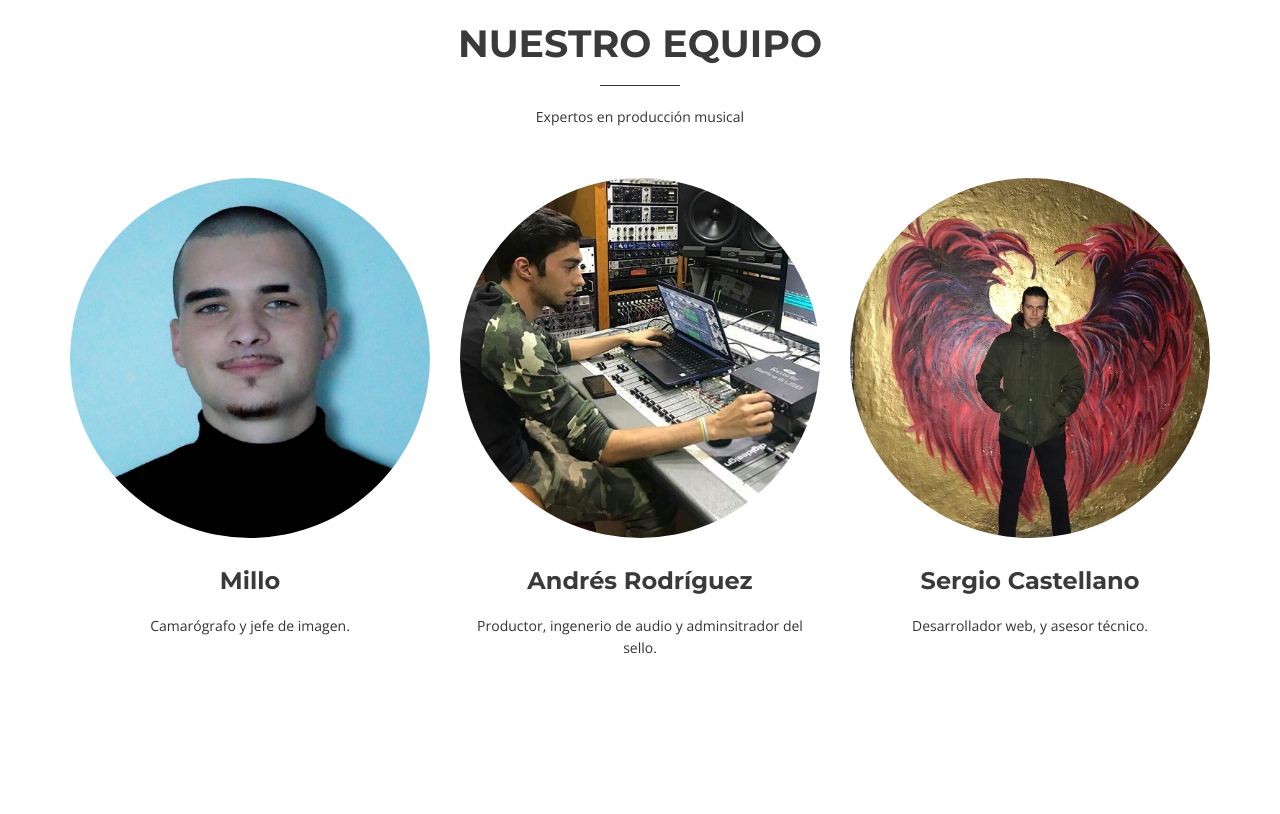
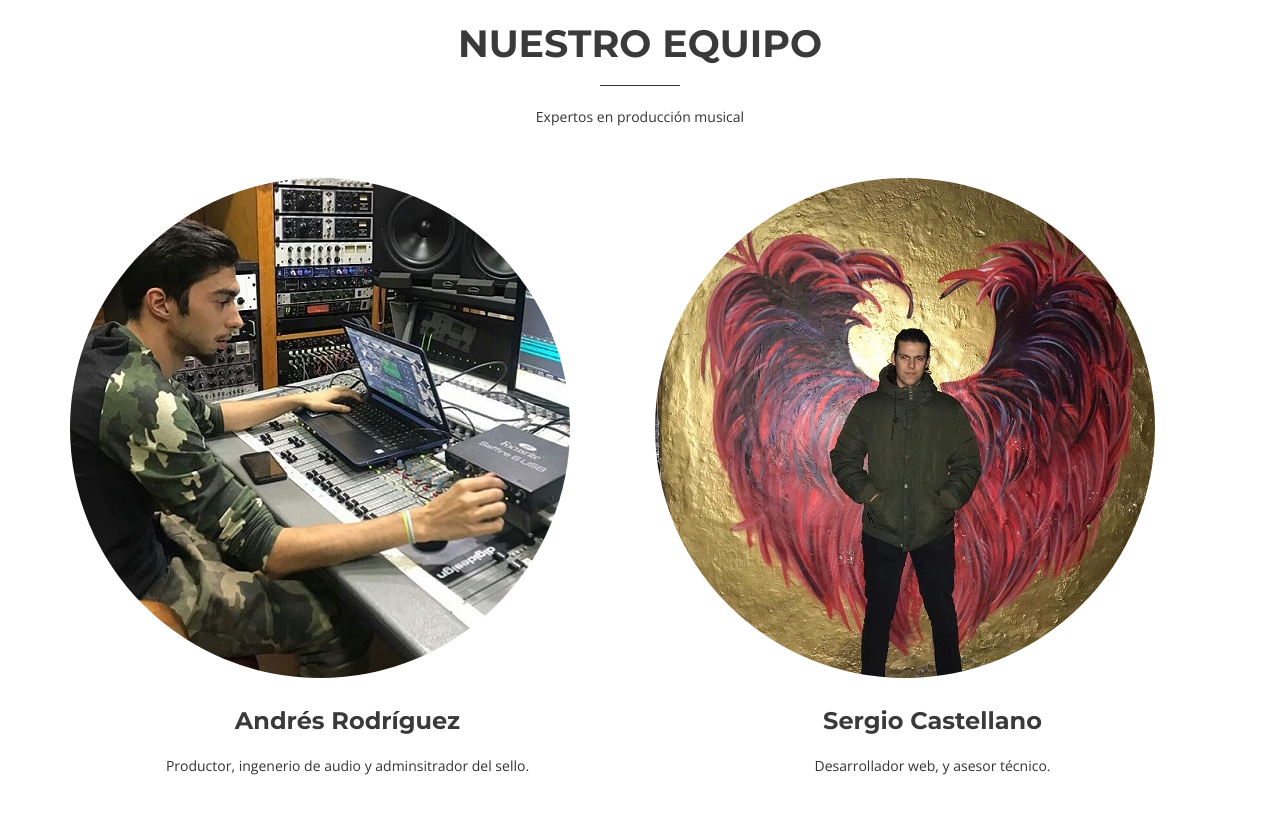
Before and after one commit to SCASTELLANO6044/Website-Mal-de-altura-records, a plain HTML site: page index.html in a window 1280 px wide. Shown: the part 6473-7287 px from the top of the page. Drawn offline with nearby package versions, Linux system fonts and the light colour scheme; a web font is replaced by a local one.

Commit message:
:zap: Set new team

```diff
--- a/index.html
+++ b/index.html
@@ -415,21 +415,14 @@
         </div>
       </div>
       <div class="row">
-        <div class="col-xs-12 col-sm-3 col-md-3 col-lg-4" data-wow-delay="0.9s" id="team_millo">
-          <div class="box-team wow bounceInUp">
-            <img src="img/team/millo.jpg" alt="" class="img-circle img-responsive" />
-            <h4>Millo</h4>
-            <p>Camarógrafo y jefe de imagen.</p>
-          </div>
-        </div>
-        <div class="col-xs-12 col-sm-3 col-md-3 col-lg-4" data-wow-delay="0.3s" id="team_andres">
+        <div class="col-xs-12 col-sm-6 col-md-3 col-lg-6" data-wow-delay="0.3s" id="team_andres">
           <div class="box-team wow bounceInUp">
             <img src="img/team/Andres.jpg" alt="" class="img-circle img-responsive" />
             <h4>Andrés Rodríguez</h4>
             <p>Productor, ingenerio de audio y adminsitrador del sello.  </p>
           </div>
         </div>
-        <div class="col-xs-12 col-sm-3 col-md-3 col-lg-4" data-wow-delay="1.1s" id="team_sergio">
+        <div class="col-xs-12 col-sm-6 col-md-3 col-lg-6" data-wow-delay="1.1s" id="team_sergio">
           <div class="box-team wow bounceInUp">
             <img src="img/team/4.jpg" alt="" class="img-circle img-responsive" />
             <h4>Sergio Castellano</h4>
```
